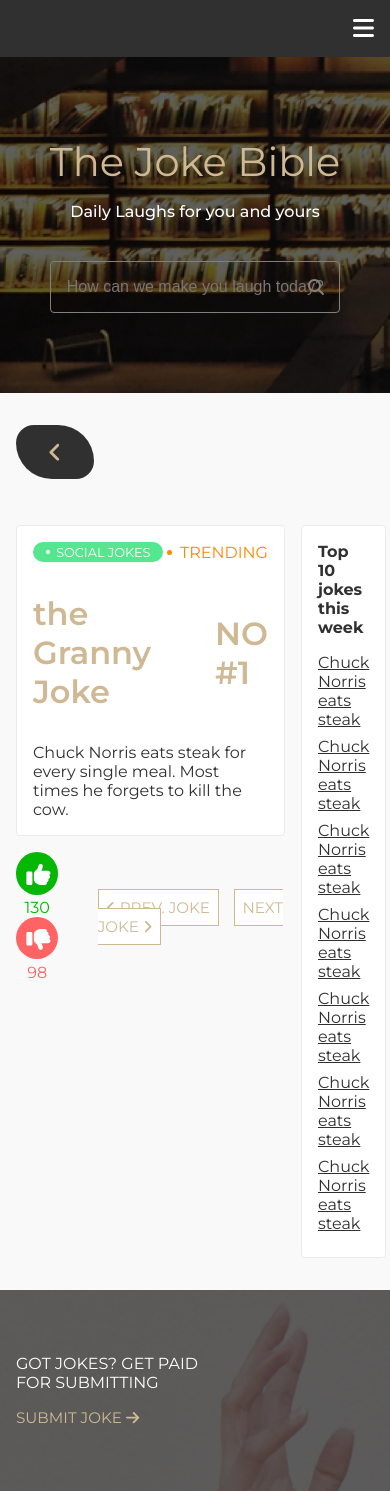
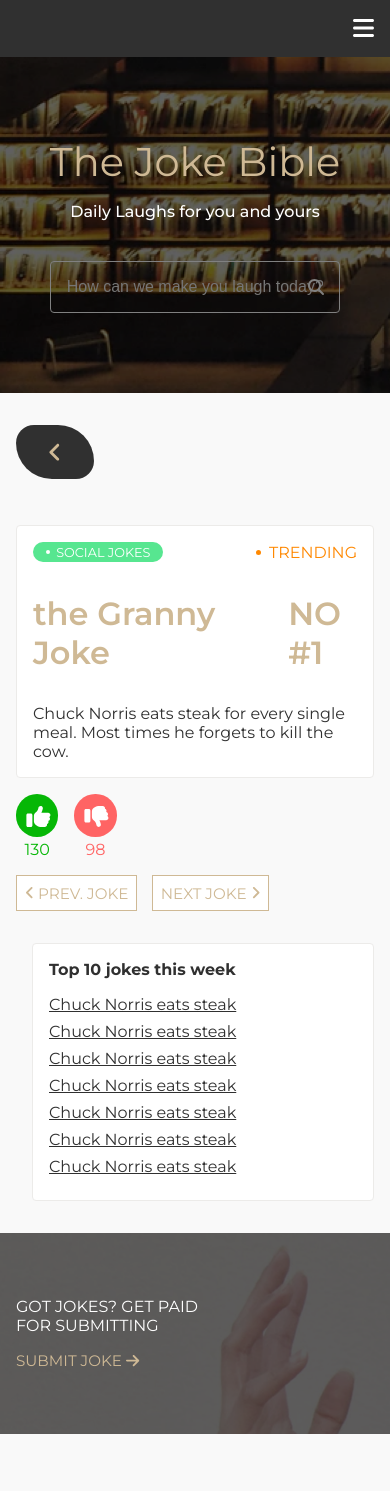
Before and after one commit to yosrimhamdi/chuck-jokes, a React (Create React App) app: page /joke/1 in a window 390 px wide. After the commit the page ends 1434 px from the top, so only its background shows below. Built offline with nearby package versions, Linux system fonts and the light colour scheme.

Commit message:
Responsive single joke page.

```diff
--- a/src/components/JokeDetails/JokeDetails.jsx
+++ b/src/components/JokeDetails/JokeDetails.jsx
@@ -26,7 +26,7 @@ const JokeDetails = () => {
             </div>
           </div>
           <div className="cta-container">
-            <div>
+            <div className="thumbs-container">
               <Thumb count={130} />
               <Thumb down count={98} />
             </div>
--- a/src/components/JokeDetails/JokeDetails.scss
+++ b/src/components/JokeDetails/JokeDetails.scss
@@ -1,3 +1,5 @@
+@use '../../styles/utils/breakpoint' as *;
+
 .back-button {
   padding: 1rem 2rem;
   background-color: var(--main-grey);
@@ -10,7 +12,9 @@
 }
 
 .container {
-  display: flex;
+  @include breakpoint('medium') {
+    display: flex;
+  }
 }
 
 .joke-info {
@@ -80,13 +84,26 @@
   display: flex;
   align-items: center;
   justify-content: space-between;
+  margin-bottom: 2em;
+  flex-wrap: wrap;
+}
+
+.thumbs-container {
+  margin-bottom: 1em;
+
+  @include breakpoint('medium') {
+    margin-bottom: 0;
+  }
 }
 
 .nav-button {
   background-color: var(--white-two);
   padding: 0.5em;
   border: 1px solid var(--gold);
-  margin-right: 1em;
+
+  &:not(:last-child) {
+    margin-right: 1em;
+  }
 
   svg {
     transition: transform 150ms;
--- a/src/styles/components/_button.scss
+++ b/src/styles/components/_button.scss
@@ -2,6 +2,7 @@
   color: var(--gold);
   font-size: 0.95rem;
   text-decoration: none;
+  display: inline-block;
 
   &:hover &__arrow-icon {
     transform: translateX(4px);
```
